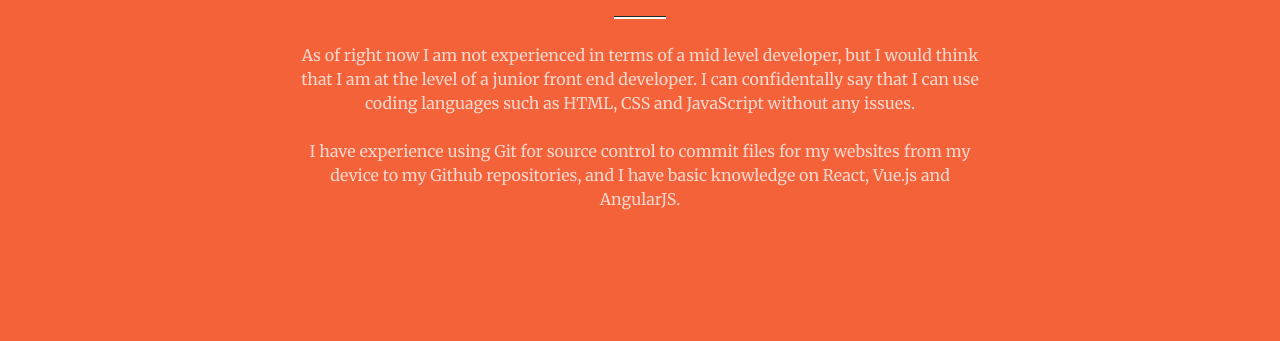
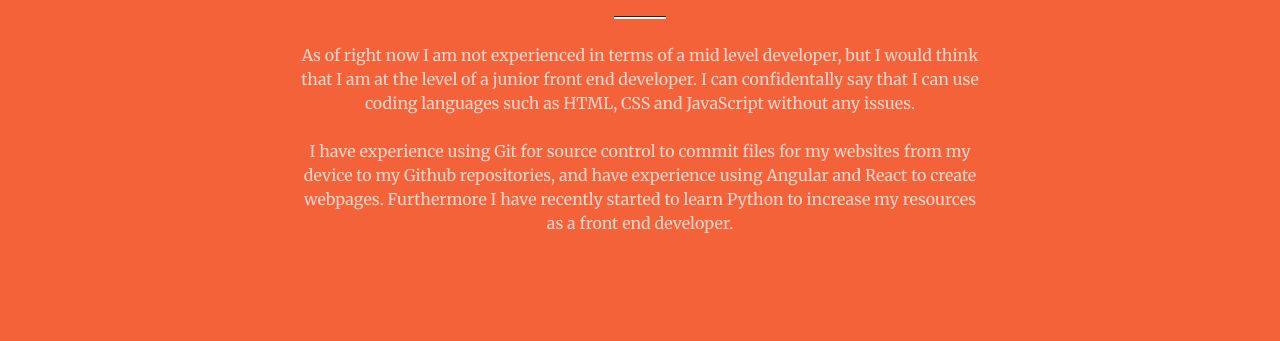
Before and after one commit to Thajeepan-Rathiharan/Thajeepan_Rathiharan_Portfolio, a plain HTML site: page index.html in a window 1280 px wide. Shown: the part 1160-1501 px from the top of the page. Drawn offline with nearby package versions, Linux system fonts and the light colour scheme.

Commit message:
Updated index.html

```diff
--- a/index.html
+++ b/index.html
@@ -59,7 +59,7 @@
                         <h2 class="text-white mt-0">Experience</h2>
                         <hr class="divider divider-light" />
                         <p class="text-white-75 mb-4">As of right now I am not experienced in terms of a mid level developer, but I would think that I am at the level of a junior front end developer. I can confidentally say that I can use coding languages such as HTML, CSS and JavaScript without any issues.</p>
-                        <p class="text-white-75 mb-4">I have experience using Git for source control to commit files for my websites from my device to my Github repositories, and I have basic knowledge on React, Vue.js and AngularJS.</p>
+                        <p class="text-white-75 mb-4">I have experience using Git for source control to commit files for my websites from my device to my Github repositories, and have experience using Angular and React to create webpages. Furthermore I have recently started to learn Python to increase my resources as a front end developer.</p>
                     </div>
                 </div>
             </div>
```
